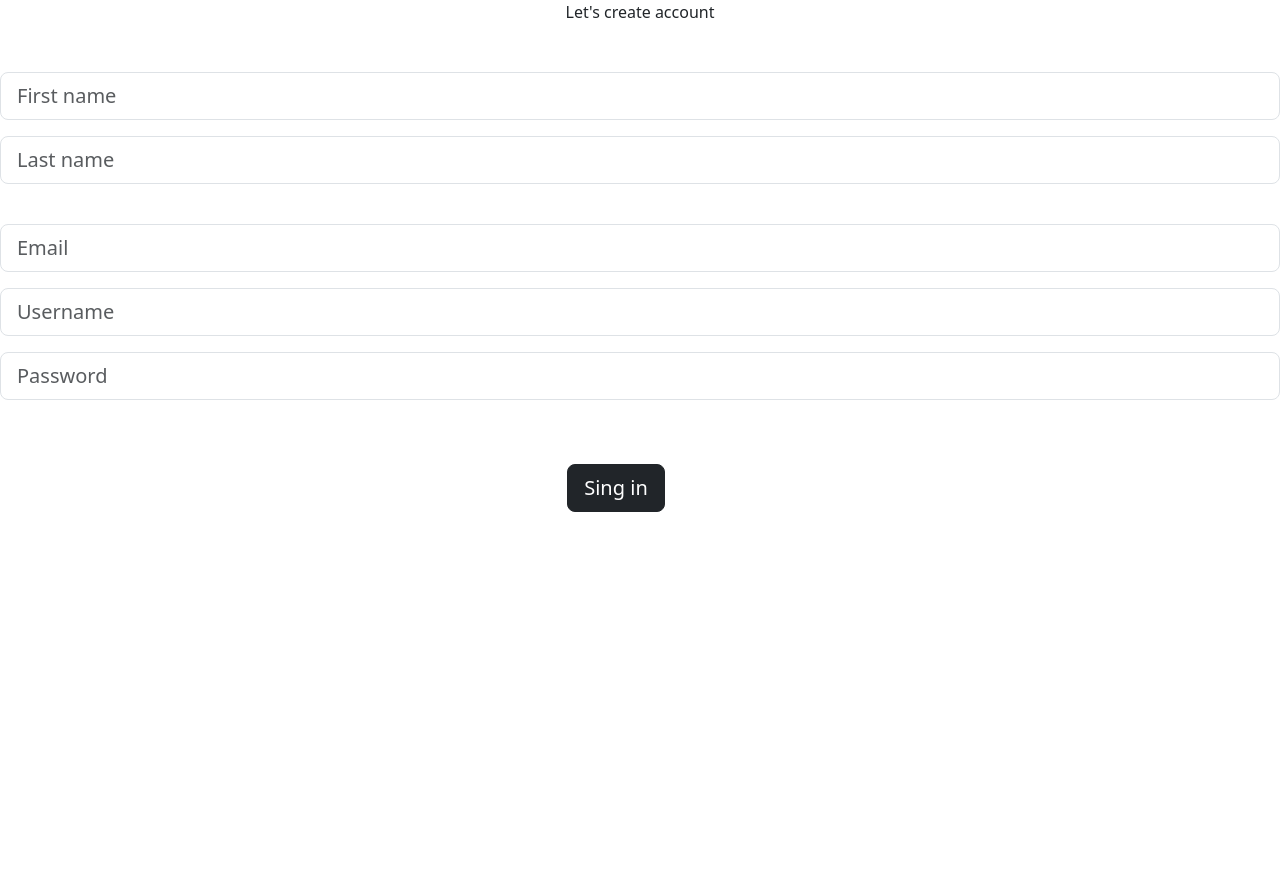
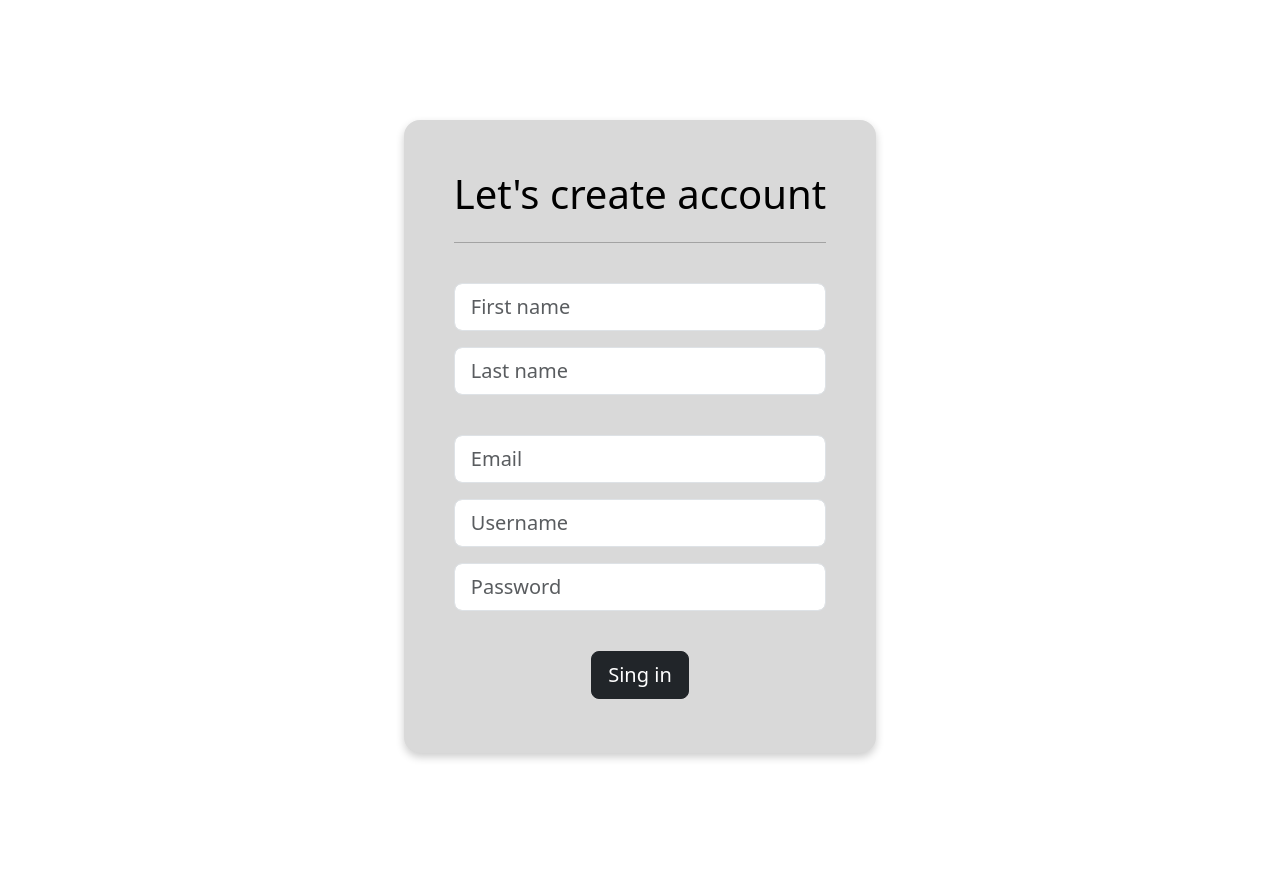
Before and after one commit to ShutenkoStanislav/Task-traking, a Django app: page /singin/ in a window 1280 px wide. Before the commit the page ends 512 px from the top, so only its background shows below. Run offline with Django 5.2, Linux system fonts and the light colour scheme.

Commit message:
Now css classes work for pages login and sing in and present pre final desing for pages

```diff
--- a/static/css/modal_style.css
+++ b/static/css/modal_style.css
@@ -70,3 +70,37 @@
 .modal input[type="date"]::-webkit-calendar-picker-indicator:hover {
     opacity: 1;
 }
+
+
+/* Auth */
+
+.login_container {
+    background-color: #D9D9D9;
+    box-shadow: 0 4px 8px rgba(0, 0, 0, 0.2);
+    border-radius: 16px;
+    color: black;
+    padding: 70px;
+    max-width: 100%;
+}
+
+.singin_container {
+    padding: 50px;
+
+}
+
+.wrapper_login {
+    display: flex;
+    align-items: center;
+    justify-content: center;
+    min-height: 100vh;
+    padding: 180px;
+}
+
+.wrapper_singin {
+    padding: 120px;
+}
+
+.input_group {
+    margin-bottom: -20px;
+    border-radius: 8px;
+}
--- a/templates/auth/singin.html
+++ b/templates/auth/singin.html
@@ -2,23 +2,21 @@
 {% load static %}
 
 {% block extra_css %}
-<link rel="stylesheet" href="{% static 'css/auth_sys.css' %}">
+<link rel="stylesheet" href="{% static 'css/modal_styles.css' %}">
 {% endblock %}
 
 {% block content %}
-<div class="wrapper_singin">
+<div class="wrapper_login wrapper_singin">
     <div class="login_container singin_container">
         <form method="post">
             {% csrf_token %}
             <div class="text-center mb-4">
-                Let's create account
+                <h1>Let's create account</h1>
             </div>
+
+            <hr>
             <br>
-            {% if form.errors %}
-                <div class="alert alert-danger" role="alert">
-                    Check is all data valid
-                </div>
-            {% endif %}
+
 
             <div class="input_group">
                 <div class="mb-3">
@@ -38,10 +36,9 @@
                     <input class="form-control form-control-lg" type="password" name="password" placeholder="Password" required>
                 </div>
                 <br>
-
-            </div>
-            <div class="text-center mt-4">
-                <button type="submit" class="btn btn-dark btn-lg me-5">Sing in</button>
+                <div class="text-center mb-4">
+                    <button type="submit" class=" btn btn-dark btn-lg">Sing in</button>
+                </div>
             </div>
 
             <input type="hidden" name="next" value="{{ next }}">
--- a/templates/tasks/task_list.html
+++ b/templates/tasks/task_list.html
@@ -30,7 +30,7 @@
                         {% endif %}
 
                 </li>
-                <li><a class="dropdown-item" href="#">Sign in</a></li>
+                <li><a class="dropdown-item" href="{% url 'taskes:register' %}">Sign in</a></li>
             </ul>
         </div>
 
```
Also changed, not shown: static/css/auth_sys.css (deleted, +0 -33 lines), templates/auth/login.html (+5 -8 lines), db.sqlite3.
